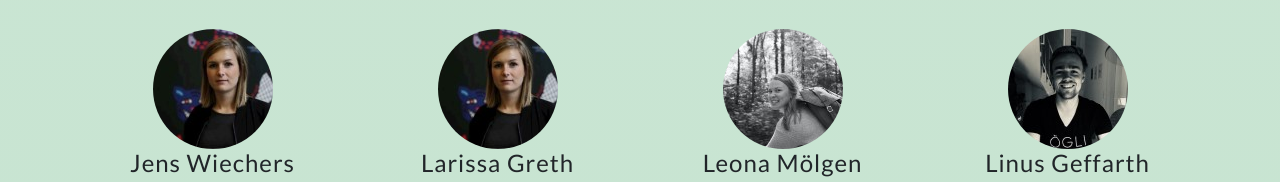
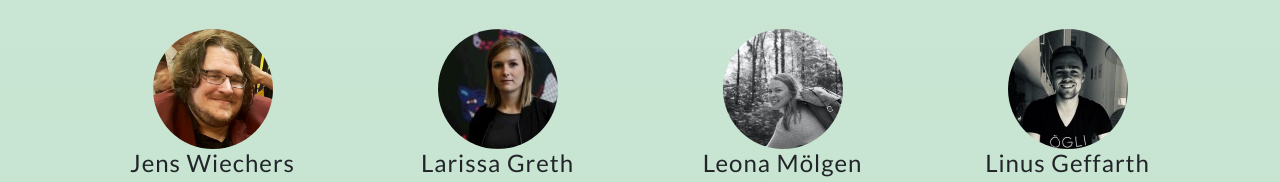
Before and after one commit to machbarschaft/machbarschaft-web, a website with bundled scripts: page index.html in a window 1280 px wide. Shown: the part 5098-5280 px from the top of the page. Built offline with nearby package versions, Linux system fonts and the light colour scheme; a web font is replaced by a local one.

Commit message:
correct picture team member

```diff
--- a/index.html
+++ b/index.html
@@ -584,7 +584,7 @@
                 </div>
             </div>
             <div class="col-12 col-sm-4 col-lg-3 mb-3 mt-3">
-                <img src="img/team/larissa.jfif" alt="larissa" class="img-team">
+                <img src="img/team/jens.jpg" alt="jens" class="img-team">
                 <div class="text-center">
                     <h4>Jens Wiechers</h4>
                     <span class="d-block font-weight-bold">Mentor</span>
```
